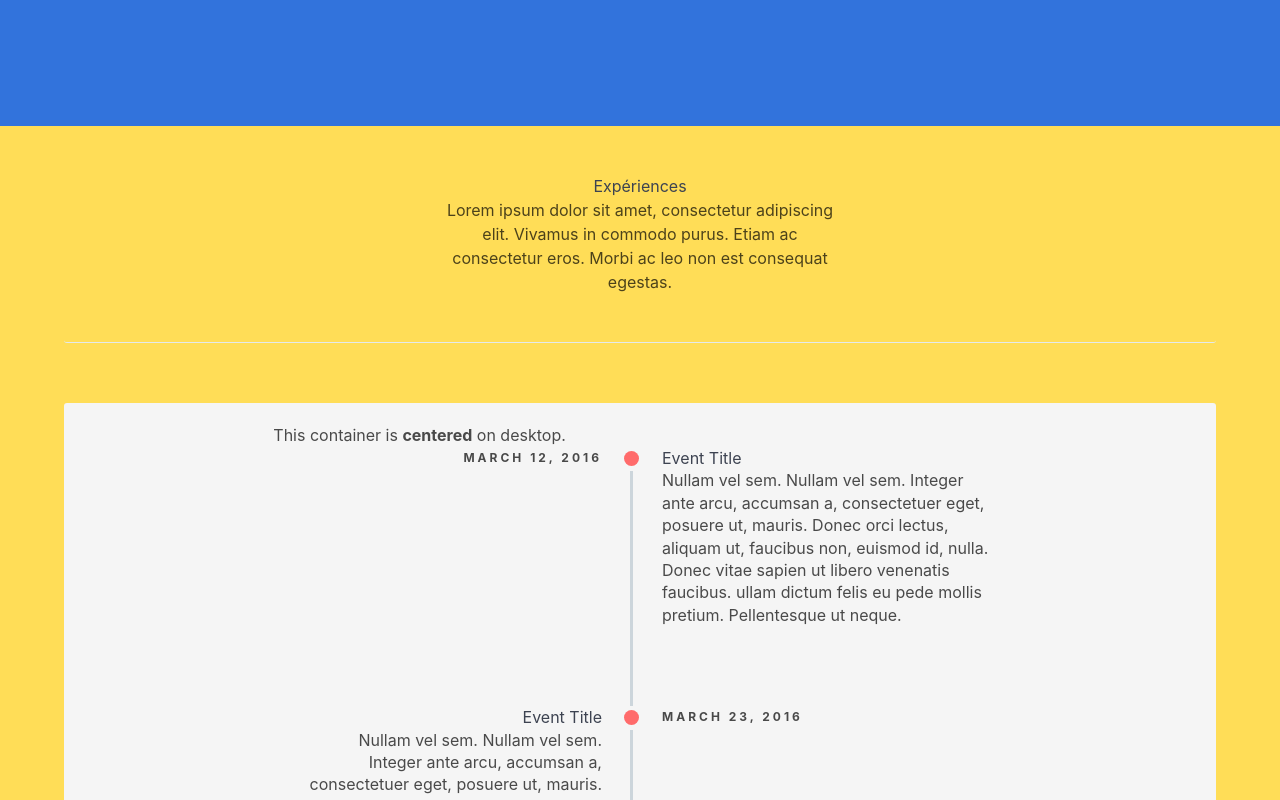
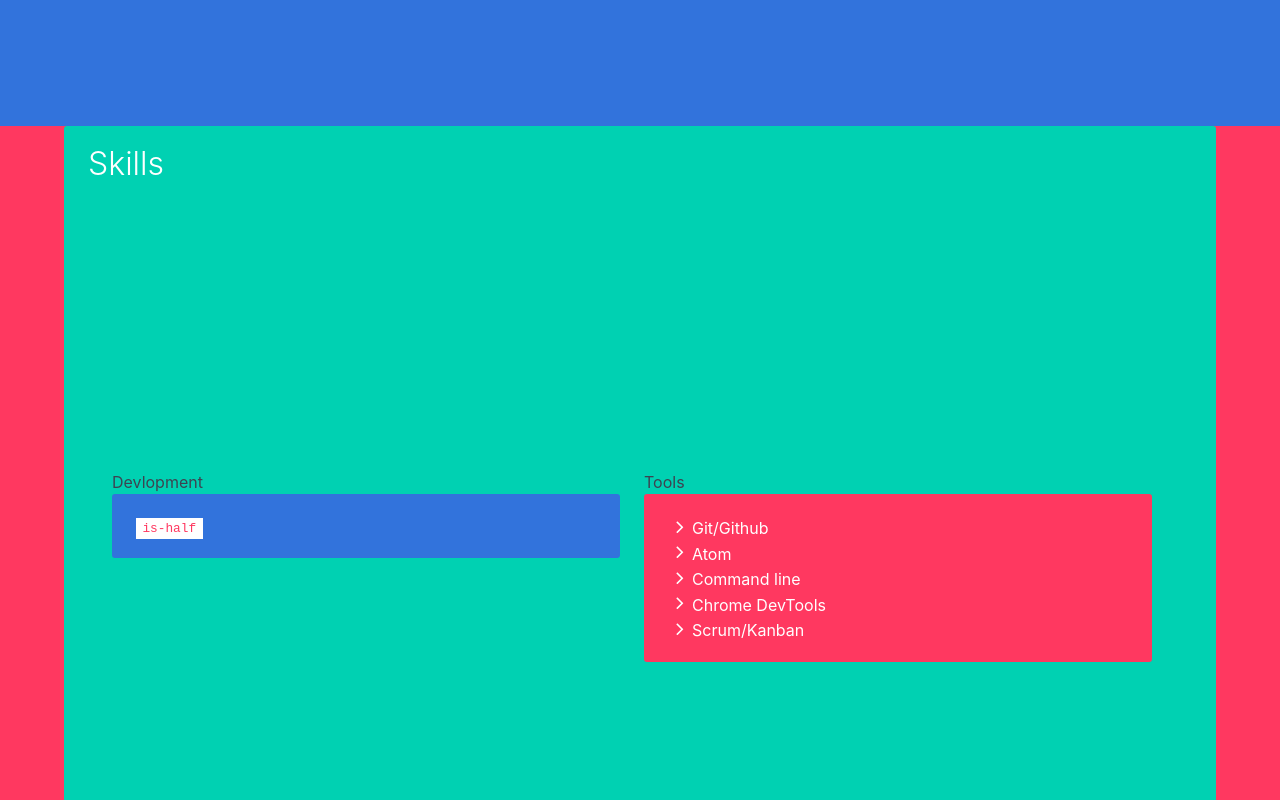
Before and after one commit to gm418/React-cv, a React (Create React App) app: page / in a window 1280 px wide. Shown: the part 1520-2320 px from the top of the page. Built offline with nearby package versions, Linux system fonts and the light colour scheme.

Commit message:
skills section created

```diff
--- a/package.json
+++ b/package.json
@@ -4,6 +4,7 @@
   "private": true,
   "dependencies": {
     "bulma": "^0.4.3",
+    "font-awesome": "^4.7.0",
     "react": "^15.6.1",
     "react-dom": "^15.6.1",
     "react-scripts": "1.0.10"
--- a/src/App.js
+++ b/src/App.js
@@ -3,6 +3,7 @@ import './App.css';
 import Navbar from './components/Navbar/Navbar';
 import Content from './components/Content/Content';
 import About from './components/About/About';
+import Skills from './components/Skills/Skills';
 import Experience from './components/Experience/Experience';
 import Footer from './components/Footer/Footer';
 
@@ -15,6 +16,7 @@ class App extends Component {
                     <Content />
                 </section>
                 <About />
+                <Skills />
                 <Experience />
                 <Footer />
             </div>
--- /dev/null
+++ b/src/components/Skills/Skills.js
@@ -0,0 +1,45 @@
+import React, { Component } from 'react';
+
+class Skills extends Component {
+
+  render() {
+
+    return (
+      <section className="hero is-large is-danger">
+        <div className="container">
+          <div className="notification is-primary">
+            <div className="hero-head">
+              <h2 className="title">Skills</h2>
+            </div>
+            <div className="hero-body">
+              <div className="columns">
+
+                <div className="column is-half">
+                  <h3>Devlopment</h3>
+                  <p className="notification is-info">
+                    <code className="html">is-half</code>
+                  </p>
+                </div>
+
+                <div className="column">
+                    <h3>Tools</h3>
+                    <ul className="notification is-danger">
+                      <li><span className="icon"><i className="fa fa-angle-right" aria-hidden="true"></i></span>Git/Github</li>
+                      <li><span className="icon"><i className="fa fa-angle-right" aria-hidden="true"></i></span>Atom</li>
+                      <li><span className="icon"><i className="fa fa-angle-right" aria-hidden="true"></i></span>Command line</li>
+                      <li><span className="icon"><i className="fa fa-angle-right" aria-hidden="true"></i></span>Chrome DevTools</li>
+                      <li><span className="icon"><i className="fa fa-angle-right" aria-hidden="true"></i></span>Scrum/Kanban</li>
+                    </ul>
+                </div>
+
+              </div>
+            </div>
+          </div>
+        </div>
+      </section>
+
+    );
+  }
+}
+
+export default Skills;
--- a/src/index.js
+++ b/src/index.js
@@ -1,6 +1,7 @@
 import React from 'react';
 import ReactDOM from 'react-dom';
 import './index.css';
+import 'font-awesome/css/font-awesome.min.css';
 import App from './App';
 import registerServiceWorker from './registerServiceWorker';
 
```
